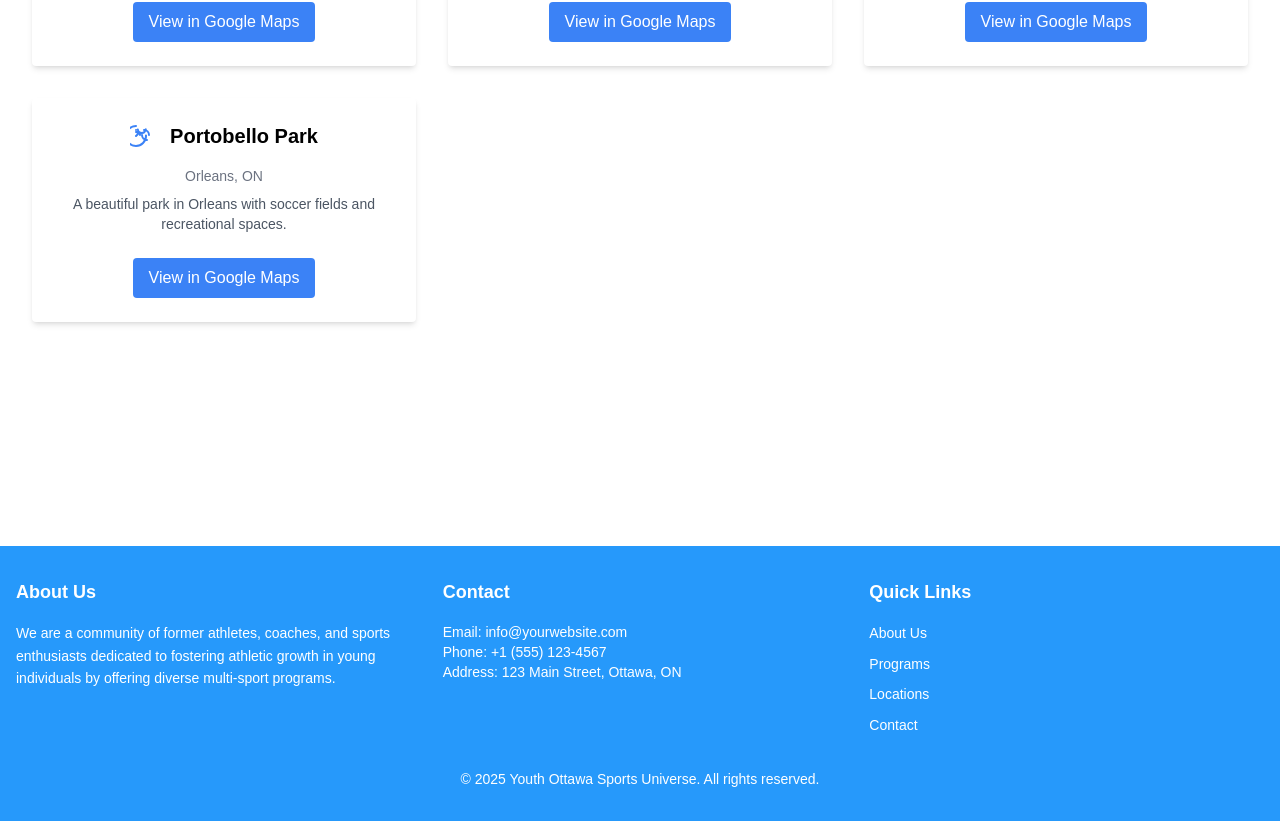
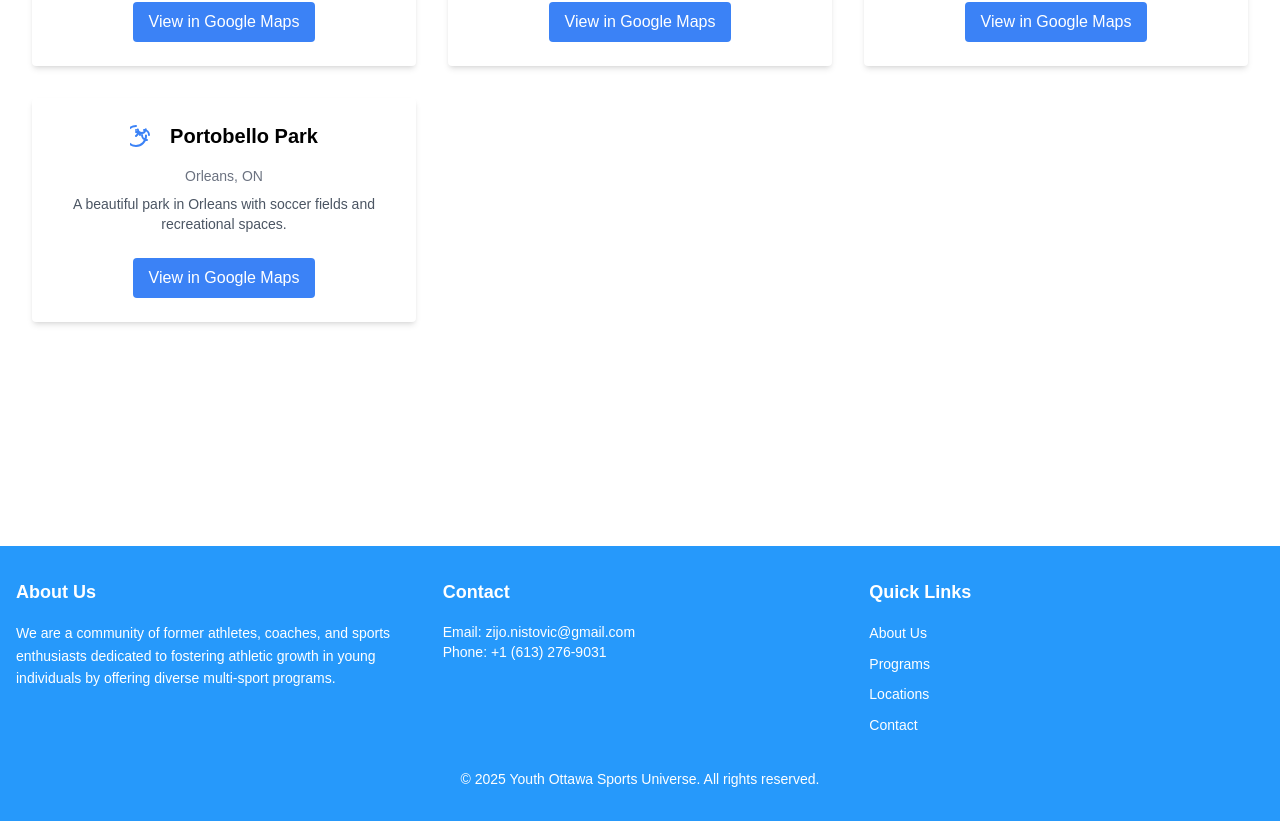
Before and after one commit to adamsaleh11/yosu, a Next.js app: page / in a window 1280 px wide. Shown: the part 2427-3248 px from the top of the page. Built offline with nearby package versions, Linux system fonts and the light colour scheme.

Commit message:
Update footer content

```diff
--- a/src/components/footer.tsx
+++ b/src/components/footer.tsx
@@ -21,11 +21,10 @@ export const Footer = () => {
             <p className="text-sm">
               Email:{" "}
               <a href="mailto:info@yourwebsite.com" className="hover:underline">
-                info@yourwebsite.com
+                zijo.nistovic@gmail.com
               </a>
             </p>
-            <p className="text-sm">Phone: +1 (555) 123-4567</p>
-            <p className="text-sm">Address: 123 Main Street, Ottawa, ON</p>
+            <p className="text-sm">Phone: +1 (613) 276-9031</p>
           </div>
 
           {/* Quick Links */}
```
